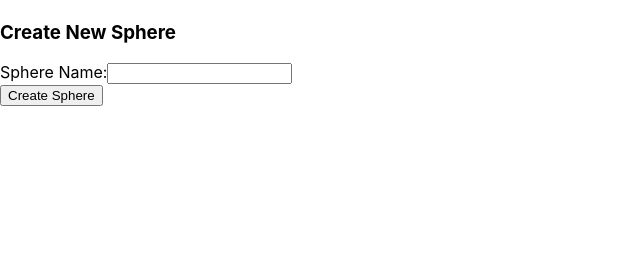
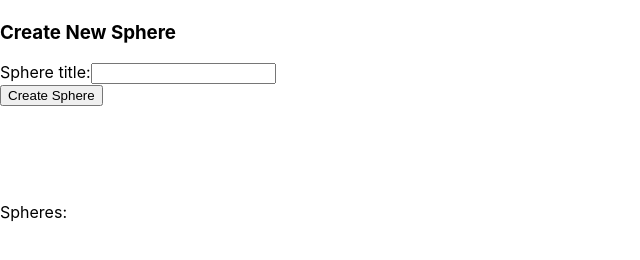
Before and after one commit to Janhavi-Shinde/rails-react-fe-capstone, a React (Create React App) app: page /Spheres in a window 1280 px wide. Shown: the part 210-470 px from the top of the page, without its empty margins (0-640 px from the left). Built offline with nearby package versions, Linux system fonts and the light colour scheme.

Commit message:
added state to Spheres static form for 'proof of concept'

```diff
--- a/src/NavBar.js
+++ b/src/NavBar.js
@@ -11,9 +11,9 @@ function NavBar () {
                 <a href="/"> Login/SignUp</a>
                 <br/>
                 <a href="/Spheres"> Spheres section</a>
-               <br/>
-               <a href="/Goals"> Goals section</a>
-               <br/>
+                <br/>
+                <a href="/Goals"> Goals section</a>
+                <br/>
 
             </div>
         </nav>
--- a/src/Spheres.js
+++ b/src/Spheres.js
@@ -1,4 +1,4 @@
-import React from "react";
+import React, {useState} from "react";
 
 function Spheres() {
   // const [data, setData] = useState(null);
@@ -12,7 +12,18 @@ function Spheres() {
   //     }, []
 
   // );
+  const [sphereData, setSphereData] = useState(" ");
 
+  function handleChange(event) {
+    setSphereData(event.target.value)
+  };
+
+  function handleSubmit(event){
+    event.preventDefault();
+    setTempText(sphereData);
+  }
+
+  const [tempText, setTempText] = useState(" ");
 
     return (
       <>
@@ -21,11 +32,14 @@ function Spheres() {
 
 
       <h3>Create New Sphere</h3>
-      <form >
+      <form onSubmit={handleSubmit}>
         <label>
-          Sphere Name:
+          Sphere title:
           <input
             type="text"
+            name="title"
+            value={sphereData}
+            onChange={handleChange}
 
           />
         </label>
@@ -34,7 +48,13 @@ function Spheres() {
 
         <button type="submit">Create Sphere</button>
       </form>
-
+      <br/>
+      <br/>
+      <br/>
+      <br/>
+   <p> Spheres:
+    {tempText}
+   </p>
       </>
 
 
```
